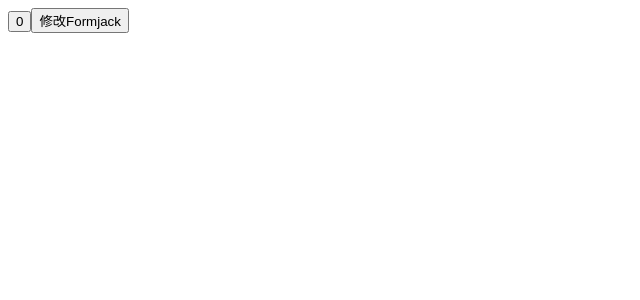
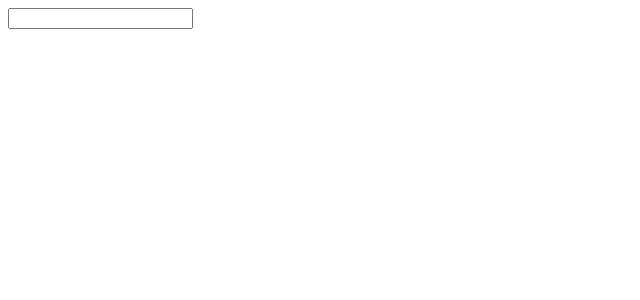
Before and after one commit to theseventhman/react-basic, a React (Create React App) app: page / in a window 1280 px wide. Shown: the top 300 px of the page, without its empty margins (0-640 px from the left). Built offline with nearby package versions, Linux system fonts and the light colour scheme.

Commit message:
day2-01-表单受控指定

```diff
--- a/src/App.js
+++ b/src/App.js
@@ -1,37 +1,22 @@
+// 受控指定表单
 
-// 定义组件
-// App -> index.js -> public/index.html(root)
-// useState 实现一个计数器按钮
-import { useState } from "react";
-function App() {
-  // 1.调用 useState添加一个状态变量
-  // count 状态变量
-  // setCount 修改装填变量的方法
-  const[count,setCount] = useState(0)
+import {useState} from 'react'
 
-  // 2. 点击事件回调
-  const handleClick = () =>{
-    // 作用: 1.用传入的值修改count
-    // 2.重新使用新的count渲染UI
-    setCount(count+1)
-  }
+// 1. 声明一个react状态 - useState
 
-  // 修改对象状态
-  const[form,setForm] = useState({name:'jack'})
+// 2. 核心绑定流程
+// 1. 通过value属性绑定react状态
+// 2. 绑定onChange事件 通过事件参数e拿到输入框最新的值 反向修改到react状态
 
-  const changeForm =() =>{
-    setForm({
-      ...form,
-      name: 'john'
-    })
-  }
-
-  return (
-    <div className="App">
-     <button onClick={handleClick}>{count}</button>
-     <button onClick={changeForm}>修改Form{form.name}</button>
+function App(){
+  const[value, setValue] = useState('')
+  return(
+    <div>
+      <input value = {value}
+      onChange={(e) => setValue(e.target.value)}
+      type="text"/>
     </div>
   )
 }
 
-export default App;
+export default App
```
